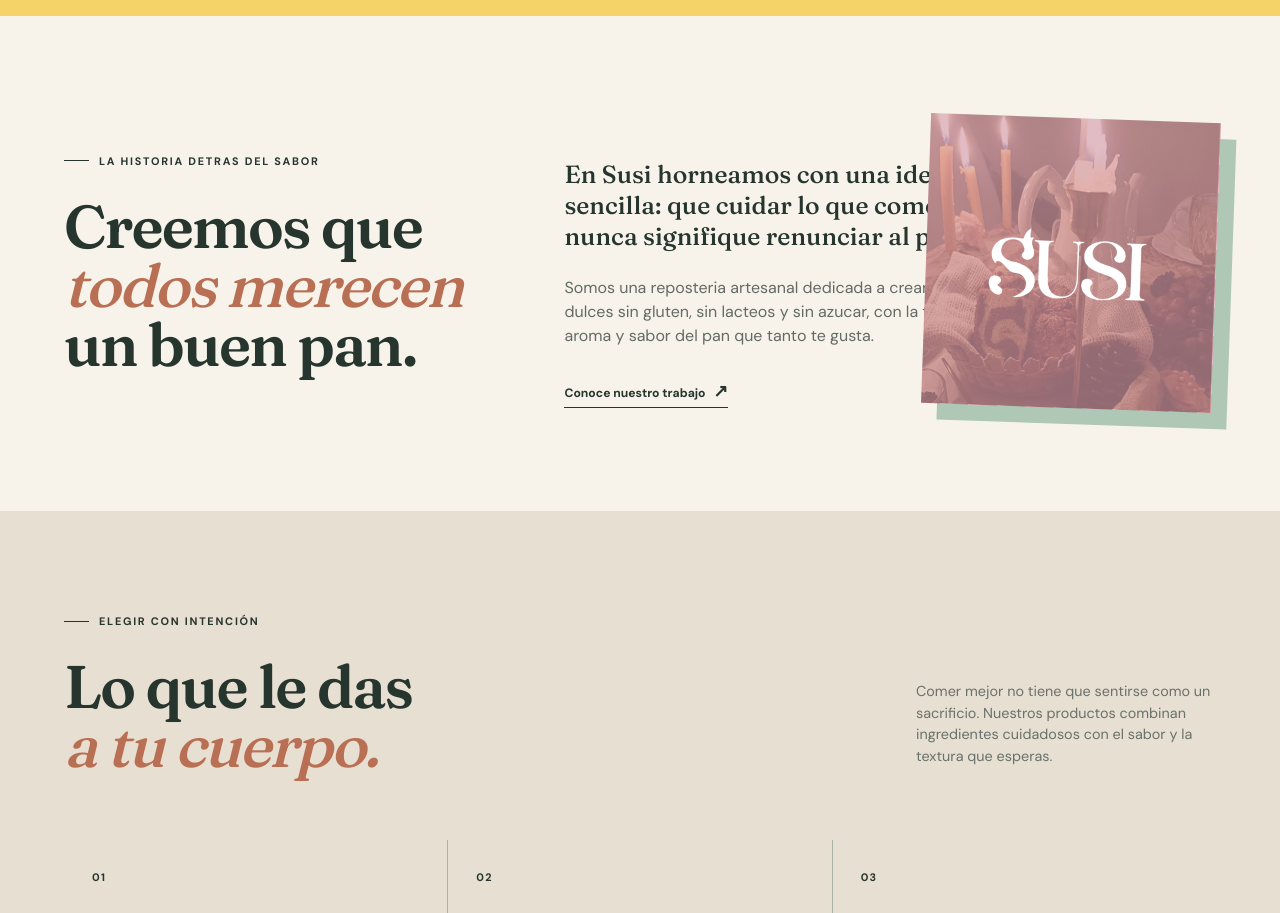
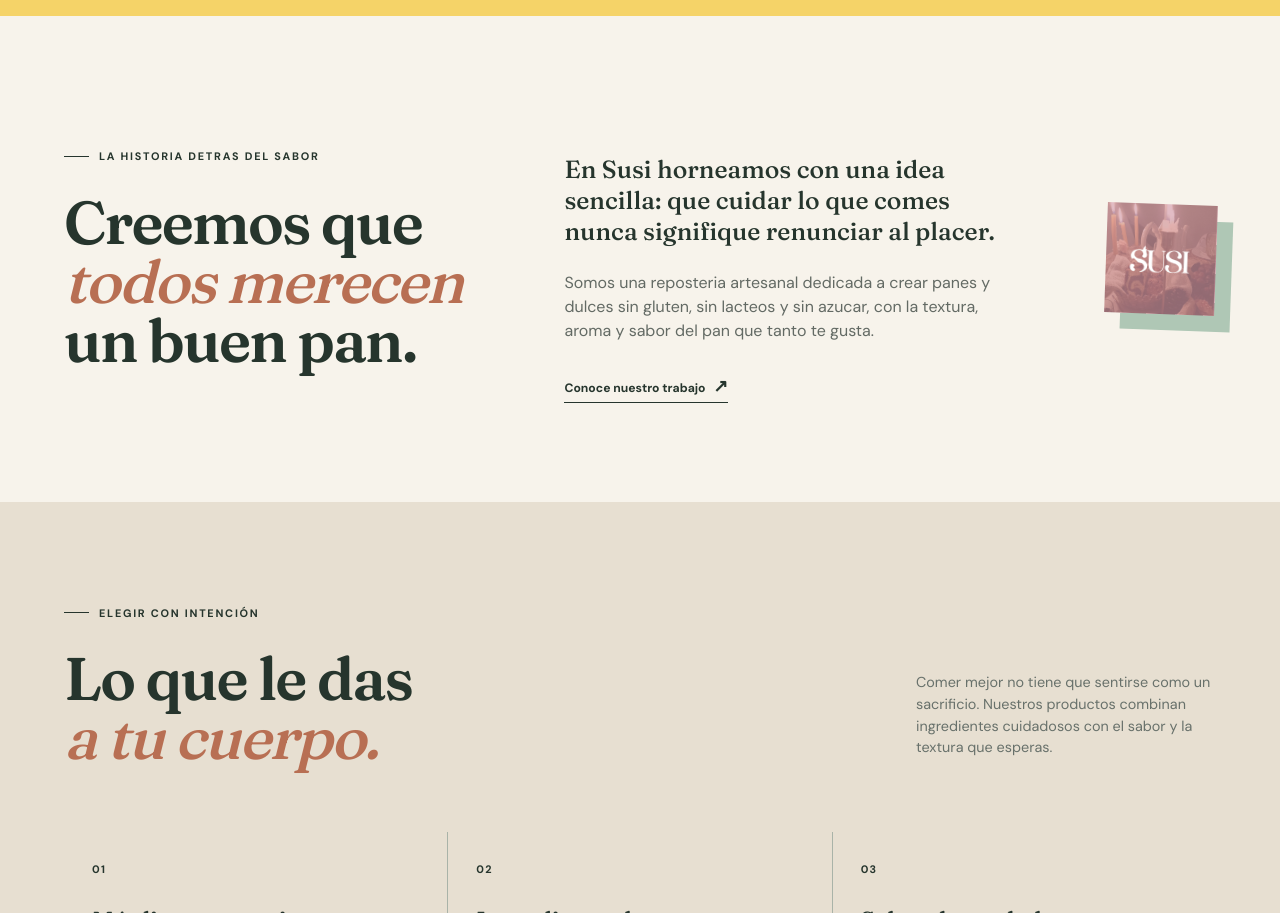
Before and after one commit to aeulygarcia16-hue/susi, a plain HTML site: page index.html in a window 1280 px wide. Shown: the part 873-1786 px from the top of the page. Drawn offline with Linux system fonts and the light colour scheme.

Commit message:
ligero ajuste

```diff
--- a/overrides.css
+++ b/overrides.css
@@ -3,3 +3,4 @@
 @media(max-width:800px){.header-actions{gap:8px}.whatsapp-link{font-size:.65rem}.hero{min-height:auto}.section{padding-top:65px;padding-bottom:65px}.story{background-size:auto,180px}.site-header .brand small{display:none}}
 @media(max-width:450px){.header-actions .button{padding:10px 9px}.whatsapp-link{display:none}}
 .story{background-image:none!important;align-items:center}.story-logo{width:290px;height:290px;object-fit:cover;justify-self:end;box-shadow:16px 16px 0 var(--sage);transform:rotate(2deg)}.benefits{background:#e7dfd1}.benefit-grid{display:grid;grid-template-columns:repeat(3,1fr);gap:1px;background:#a9b3a8}.benefit-grid article{background:#e7dfd1;padding:24px 28px;min-height:205px}.benefit-grid article>span{font-size:.68rem;font-weight:700;letter-spacing:.12em}.benefit-grid h3{font:600 1.45rem var(--serif);margin:25px 0 10px}.benefit-grid p{color:#5f6961;font-size:.84rem;margin:0;max-width:300px}@media(max-width:800px){.story-logo{width:220px;height:220px;justify-self:start;margin-left:10px}.benefit-grid{grid-template-columns:1fr}.benefit-grid article{min-height:auto}}
+.story>*{min-width:0}.story-content{min-width:0}.story-logo{max-width:100%;height:auto;aspect-ratio:1}@media(max-width:1000px) and (min-width:801px){.story{grid-template-columns:minmax(0,1fr) minmax(0,1fr);gap:40px}.story-logo{grid-column:2;grid-row:1 / span 2;align-self:center}}
```
